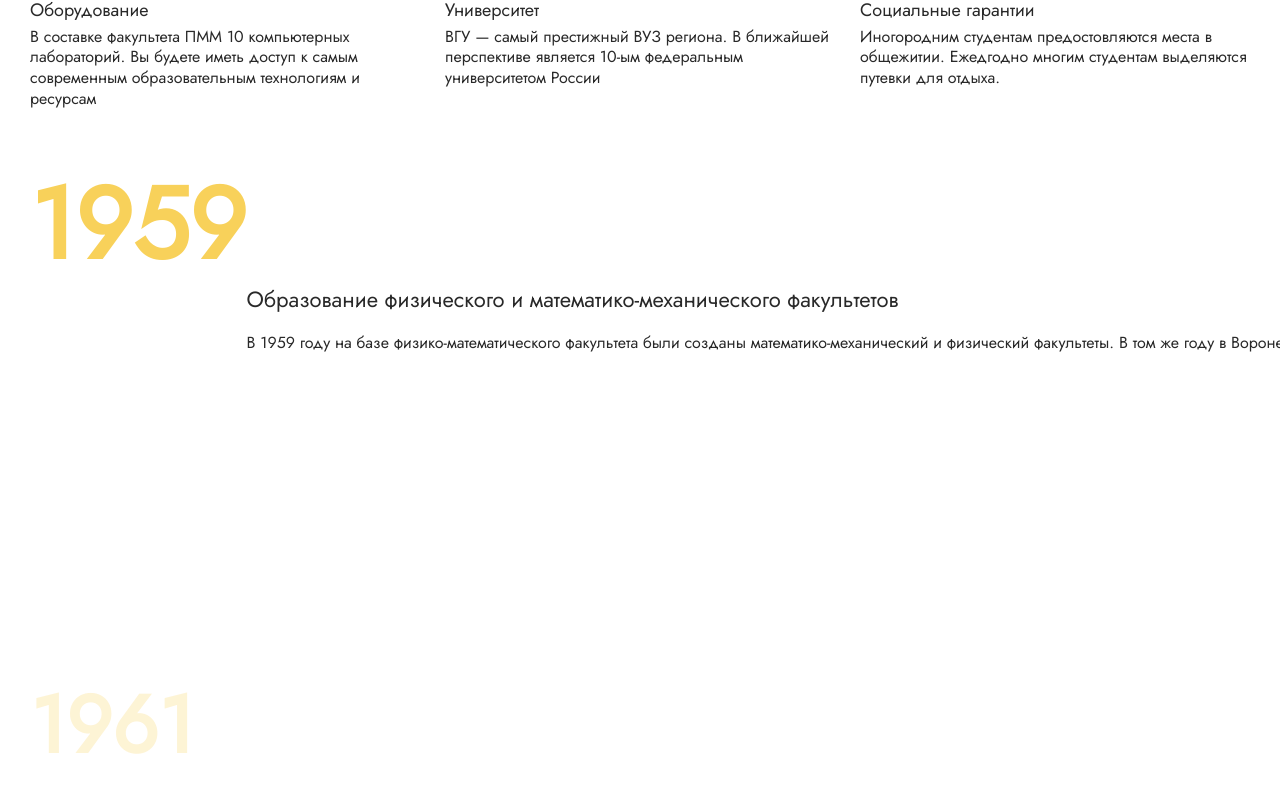
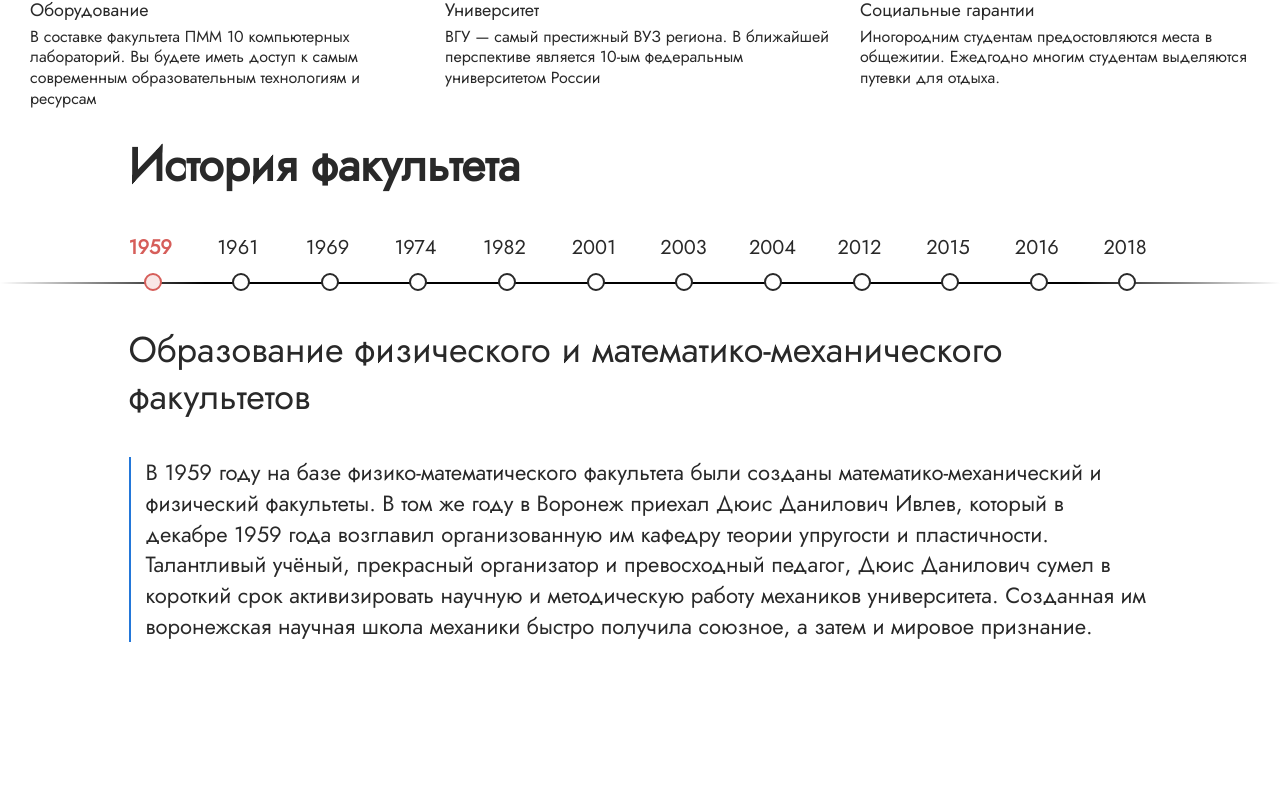
Before and after one commit to koshkinoko-hana/AmmFe, a React (Create React App) app: page / in a window 1280 px wide. Shown: the part 934-1740 px from the top of the page. After the commit the page ends 1576 px from the top, so only its background shows below. Built offline with nearby package versions, Linux system fonts and the light colour scheme; what redux-saga-routines would draw is missing.

Commit message:
added history block with adaptive

```diff
--- /dev/null
+++ b/src/client/components/historyCarousel/historyCarousel.scss
@@ -0,0 +1,121 @@
+@import "src/common/styles/index";
+
+.history-carousel {
+  display: flex;
+  justify-content: center;
+  position: relative;
+  &__container {
+    width: $grid-desktop;
+  }
+  &__title {
+    font-size: 46px;
+    font-weight: 600;
+    line-height: 110%;
+    margin: 0 0 45px 0;
+  }
+  &::before {
+    top: calc(51px + 45px + 46px);
+    content: '';
+    width: 100%;
+    height: 2px;
+    background: linear-gradient(90deg, white, black 16% 84%, white);
+    position: absolute;
+  }
+  &::after {
+    top: calc(51px + 45px + 46px + 20px + 46px + 5px);
+    content: '';
+    width: 100%;
+    height: 2px;
+    background: linear-gradient(90deg, white, black 16% 84%, white);
+    position: absolute;
+    display: none;
+  }
+  &_navigation {
+    height: 56px;
+    position: relative;
+    margin: 0;
+    padding: 0;
+    display: grid;
+    grid-template-columns: repeat(12, 48px);
+    justify-content: space-between;
+    &__item {
+      position: relative;
+      cursor: pointer;
+      span {
+        font-size: 20px;
+        line-height: 130%;
+      }
+      &::before {
+        display: none;
+      }
+      &::after {
+        content: '';
+        z-index: 1;
+        display: block;
+        position: absolute;
+        top: 38px;
+        left: 50%;
+        transform: translateX(-50%);
+        background-color: #fff;
+        width: 14px;
+        height: 14px;
+        border-radius: 50%;
+        border: 2px solid #292929;
+      }
+      &--active {
+        span {
+          font-weight: 600;
+          color: #D65E5A;
+        }
+        &::after {
+          background-color: $color-red10;
+          border: 2px solid #D65E5A;
+        }
+      }
+    }
+  }
+  &_info {
+    margin-top: 35px;
+    &__title {
+      font-weight: 500;
+      font-size: 36px;
+      line-height: 130%;
+    }
+    &__desc {
+      display: block;
+      margin-top: 20px;
+      padding-left: 15px;
+      border-left: 2px solid #2377D9;
+      font-size: 22px;
+      line-height: 140%;
+    }
+  }
+}
+
+@media screen and (max-width: $grid-laptop-max) {
+  .history-carousel__container {
+    width: $grid-tablet-max;
+  }
+}
+
+@media screen and (max-width: $grid-tablet-max) {
+  .history-carousel__container {
+    width: $grid-mobile-max;
+  }
+}
+
+@media screen and (max-width: $grid-mobile-max) {
+  .history-carousel {
+    &::after {
+      display: block;
+    }
+    &__container {
+      width: 90%;
+    }
+    &_navigation {
+      height: 122px;
+      grid-template-columns: repeat(6, 48px);
+      grid-row-gap: 20px;
+    }
+  }
+}
--- a/src/client/components/historyCarousel/index.scss
+++ /dev/null
@@ -1,90 +0,0 @@
-@import "src/common/styles/index";
-
-.history-carousel {
-
-  &__container {
-    overflow-x: hidden;
-
-    .slider {
-      overflow-x: scroll;
-      overflow-y: hidden;
-      white-space: nowrap;
-      display: block;
-      flex-direction: row;
-    }
-
-    .arrows {
-      position: absolute;
-      bottom: 80px;
-      right: 180px;
-    }
-
-
-    @keyframes hidden-to-visible {
-      from {
-        opacity: 0;
-      }
-      to {
-        opacity: 1;
-      }
-    }
-
-    @keyframes from-25-to-visible {
-      from {
-        opacity: 0.25;
-        font-size: 80px;
-      }
-      to {
-        opacity: 1;
-        font-size: 100px;
-      }
-    }
-
-    .item {
-      display: flex;
-      width: 60vw;
-      height: 500px;
-      padding: 30px 30px 60px;
-
-      &__text {
-        height: calc(100% - 125px);
-        display: flex;
-        flex-direction: column;
-        justify-content: center;
-        gap: 15px;
-        text-align: left;
-        > * {
-          opacity: 0;
-          animation: hidden-to-visible 2s ease-in alternate-reverse;
-        }
-      }
-
-      .year {
-        color: #F8D15A !important;
-        font-weight: 600 !important;
-        font-size: 80px !important;
-        line-height: 110px !important;
-        background: transparent !important;
-        opacity: 0.25 !important;
-        position: relative;
-        animation: from-25-to-visible 2s ease-in alternate-reverse;
-      }
-
-    }
-
-    .selected {
-      .item__text {
-        > * {
-          opacity: 1 !important;
-          animation: hidden-to-visible 2s ease-in;
-        }
-      }
-
-      .year {
-        opacity: 1 !important;
-        font-size: 100px !important;
-        animation: from-25-to-visible 2s ease-in;
-      }
-    }
-  }
-}
--- a/src/client/components/historyCarousel/index.tsx
+++ b/src/client/components/historyCarousel/index.tsx
@@ -1,61 +1,54 @@
-import './index.scss'
-import { historyPoints } from '@client/pages/mainPage/constants'
-import { HistoryPoint } from '@client/pages/mainPage/types'
+import './historyCarousel.scss'
 import { Props } from './types'
 import useWindowDimensions from '@common/hooks/useWindowDimensions'
-import { SlideArrowLeft } from '@common/icons/SlideArrowLeft'
-import { SlideArrowRight } from '@common/icons/SlideArrowRight'
 import React, { useRef, useState } from 'react'
 
-const HistoryCarousel: React.FC<Props> = (props) => {
+const HistoryCarousel: React.FC<Props> = ({points}) => {
 
   const ref = useRef<HTMLDivElement>(null)
 
   const [ currentScrollPosition, setCurrentScrollPosition ] = useState(0)
   const { width } = useWindowDimensions()
-  const [ currentSlide, setCurrentSlide ] = useState(0)
+  const [ currentPoint, setCurrentPoint ] = useState(0)
 
-  const onArrowClick = (forward: boolean) => {
-    let newPosition
-    if (!ref.current) return
-    if (forward) {
-      newPosition = currentScrollPosition + width
-      setCurrentSlide((slide) => slide + 1)
-      if (ref.current.clientWidth - width < newPosition) {
-        newPosition = ref.current.clientWidth - width
-        setCurrentSlide(props.points.length - 1)
-      }
-    } else {
-      newPosition = currentScrollPosition - width
-      setCurrentSlide((slide) => slide - 1)
-      if (newPosition < 0) {
-        newPosition = 0
-        setCurrentSlide(0)
-      }
-    }
+  // const onArrowClick = (forward: boolean) => {
+  //   let newPosition
+  //   if (!ref.current) return
+  //   if (forward) {
+  //     newPosition = currentScrollPosition + width
+  //     setCurrentSlide((slide) => slide + 1)
+  //     if (ref.current.clientWidth - width < newPosition) {
+  //       newPosition = ref.current.clientWidth - width
+  //       setCurrentSlide(points.length - 1)
+  //     }
+  //   } else {
+  //     newPosition = currentScrollPosition - width
+  //     setCurrentSlide((slide) => slide - 1)
+  //     if (newPosition < 0) {
+  //       newPosition = 0
+  //       setCurrentSlide(0)
+  //     }
+  //   }
 
-    ref.current?.scrollTo({ left: newPosition })
-    setCurrentScrollPosition(newPosition)
-  }
+  //   ref.current?.scrollTo({ left: newPosition })
+  //   setCurrentScrollPosition(newPosition)
+  // }
 
   return (
-    <div ref={ref} className="history-carousel history-carousel__container">
-      <div className="slider">
-        {
-          historyPoints.map((history: HistoryPoint, i: number) => (
-            <div className={`item ${i===currentSlide ? 'selected' : ''}`} key={i}>
-              <p className="legend year">{history.year}</p>
-              <div className="item__text">
-                <h3 className="reasons-block__header">{history.header}</h3>
-                <p className="p2">{history.text}</p>
-              </div>
-            </div>
-          ))
-        }
-      </div>
-      <div className="arrows">
-        <SlideArrowLeft onClick={() => onArrowClick(false)}/>
-        <SlideArrowRight onClick={() => onArrowClick(true)}/>
+    <div ref={ref} className="history-carousel">
+      <div className="history-carousel__container">
+        <h2 className="history-carousel__title">История факультета</h2>
+        <ul className="history-carousel_navigation">
+          {points.map((point, i) => (
+            <li key={point.year} className={`history-carousel_navigation__item ${currentPoint === i ? 'history-carousel_navigation__item--active' : ''}`} onClick={() => setCurrentPoint(i)}>
+              <span>{point.year}</span>
+            </li>
+          ))}
+        </ul>
+        <div className="history-carousel_info">
+          <h3 className="history-carousel_info__title">{points[currentPoint].header}</h3>
+          <p className="history-carousel_info__desc">{points[currentPoint].text}</p>
+        </div>
       </div>
     </div>
   )
--- a/src/client/pages/mainPage/mainPage.scss
+++ b/src/client/pages/mainPage/mainPage.scss
@@ -105,7 +105,7 @@
   }
 
   .history-block {
-    max-width: $grid-desktop;
+    // max-width: $grid-desktop;
     margin: auto;
 
     .arrow-left-block {
```
